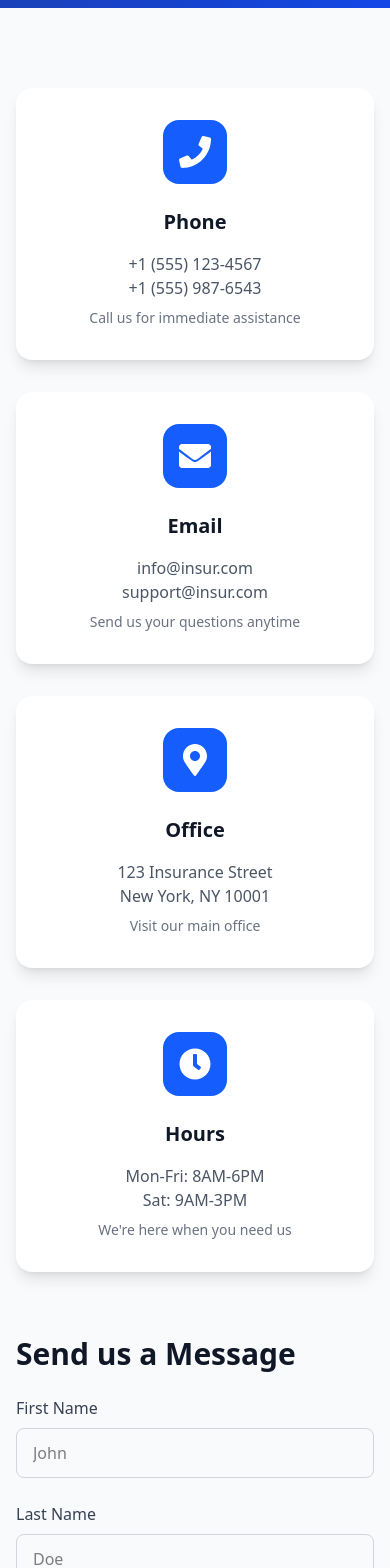
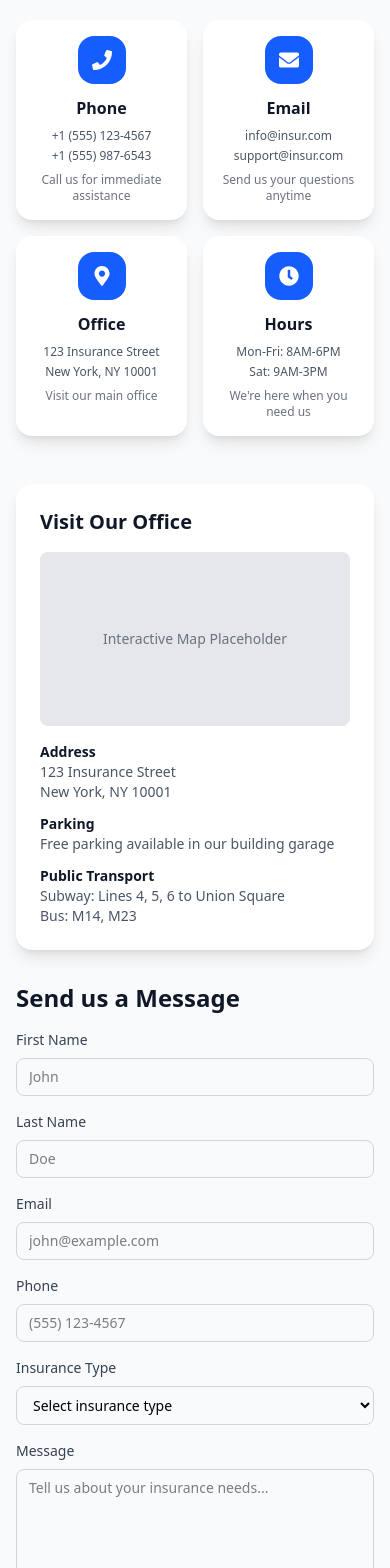
Before and after one commit to G-Bryan237/insurance-service, a Next.js app: page /contact in a window 390 px wide. Shown: the part 420-1988 px from the top of the page. Built offline with nearby package versions, Linux system fonts and the light colour scheme.

Commit message:
contact  page mobile view

```diff
--- a/app/contact/page.tsx
+++ b/app/contact/page.tsx
@@ -35,13 +35,13 @@ export default function ContactPage() {
       <Navigation />
 
       {/* Hero Section */}
-      <section className="bg-gradient-to-br from-blue-900 to-blue-700 text-white py-20">
+      <section className="bg-gradient-to-br from-blue-900 to-blue-700 text-white py-16 sm:py-20">
         <div className="container mx-auto px-4 max-w-7xl">
           <div className="text-center">
-            <h1 className="text-5xl lg:text-6xl font-bold mb-6">
+            <h1 className="text-3xl sm:text-4xl lg:text-5xl xl:text-6xl font-bold mb-4 sm:mb-6">
               Contact Us
             </h1>
-            <p className="text-xl text-blue-100 max-w-3xl mx-auto">
+            <p className="text-lg sm:text-xl text-blue-100 max-w-3xl mx-auto px-2">
               Get in touch with our insurance experts. We're here to help you find the perfect coverage for your needs.
             </p>
           </div>
@@ -49,86 +49,89 @@ export default function ContactPage() {
       </section>
 
       {/* Contact Info Section */}
-      <section className="py-20 bg-gray-50">
+      <section className="py-16 sm:py-20 bg-gray-50">
         <div className="container mx-auto px-4 max-w-7xl">
-          <div className="grid md:grid-cols-2 lg:grid-cols-4 gap-8 mb-16">
+          {/* Contact Cards Grid - Mobile Optimized */}
+          <div className="grid grid-cols-2 sm:grid-cols-2 lg:grid-cols-4 gap-4 sm:gap-6 lg:gap-8 mb-12 sm:mb-16">
             {contactInfo.map((info, index) => (
-              <div key={index} className="bg-white rounded-2xl p-8 shadow-lg text-center hover:shadow-xl transition-shadow">
-                <div className="w-16 h-16 bg-blue-600 text-white rounded-2xl flex items-center justify-center mx-auto mb-6">
-                  <info.icon className="w-8 h-8" />
+              <div key={index} className="bg-white rounded-2xl p-4 sm:p-6 lg:p-8 shadow-lg text-center hover:shadow-xl transition-shadow">
+                <div className="w-12 h-12 sm:w-14 sm:h-14 lg:w-16 lg:h-16 bg-blue-600 text-white rounded-2xl flex items-center justify-center mx-auto mb-3 sm:mb-4 lg:mb-6">
+                  <info.icon className="w-5 h-5 sm:w-6 sm:h-6 lg:w-8 lg:h-8" />
                 </div>
-                <h3 className="text-xl font-bold text-gray-900 mb-4">
+                <h3 className="text-base sm:text-lg lg:text-xl font-bold text-gray-900 mb-2 sm:mb-3 lg:mb-4">
                   {info.title}
                 </h3>
-                {info.details.map((detail, idx) => (
-                  <p key={idx} className="text-gray-600 font-medium">
-                    {detail}
-                  </p>
-                ))}
-                <p className="text-gray-500 text-sm mt-2">
+                <div className="space-y-1">
+                  {info.details.map((detail, idx) => (
+                    <p key={idx} className="text-xs sm:text-sm lg:text-base text-gray-600 font-medium">
+                      {detail}
+                    </p>
+                  ))}
+                </div>
+                <p className="text-xs sm:text-sm text-gray-500 mt-2">
                   {info.description}
                 </p>
               </div>
             ))}
           </div>
 
-          {/* Contact Form */}
-          <div className="grid lg:grid-cols-2 gap-12">
-            <div>
-              <h2 className="text-3xl font-bold text-gray-900 mb-6">
+          {/* Contact Form and Office Info Grid - Mobile Optimized */}
+          <div className="grid grid-cols-1 lg:grid-cols-2 gap-8 lg:gap-12">
+            <div className="order-2 lg:order-1">
+              <h2 className="text-2xl sm:text-3xl font-bold text-gray-900 mb-4 sm:mb-6">
                 Send us a Message
               </h2>
-              <form className="space-y-6">
-                <div className="grid md:grid-cols-2 gap-6">
+              <form className="space-y-4 sm:space-y-6">
+                <div className="grid grid-cols-1 sm:grid-cols-2 gap-4 sm:gap-6">
                   <div>
-                    <label className="block text-gray-700 font-medium mb-2">
+                    <label className="block text-gray-700 font-medium mb-2 text-sm sm:text-base">
                       First Name
                     </label>
                     <input
                       type="text"
-                      className="w-full px-4 py-3 border border-gray-300 rounded-lg focus:outline-none focus:border-blue-500"
+                      className="w-full px-3 sm:px-4 py-2 sm:py-3 border border-gray-300 rounded-lg focus:outline-none focus:border-blue-500 text-sm sm:text-base"
                       placeholder="John"
                     />
                   </div>
                   <div>
-                    <label className="block text-gray-700 font-medium mb-2">
+                    <label className="block text-gray-700 font-medium mb-2 text-sm sm:text-base">
                       Last Name
                     </label>
                     <input
                       type="text"
-                      className="w-full px-4 py-3 border border-gray-300 rounded-lg focus:outline-none focus:border-blue-500"
+                      className="w-full px-3 sm:px-4 py-2 sm:py-3 border border-gray-300 rounded-lg focus:outline-none focus:border-blue-500 text-sm sm:text-base"
                       placeholder="Doe"
                     />
                   </div>
                 </div>
 
                 <div>
-                  <label className="block text-gray-700 font-medium mb-2">
+                  <label className="block text-gray-700 font-medium mb-2 text-sm sm:text-base">
                     Email
                   </label>
                   <input
                     type="email"
-                    className="w-full px-4 py-3 border border-gray-300 rounded-lg focus:outline-none focus:border-blue-500"
+                    className="w-full px-3 sm:px-4 py-2 sm:py-3 border border-gray-300 rounded-lg focus:outline-none focus:border-blue-500 text-sm sm:text-base"
                     placeholder="john@example.com"
                   />
                 </div>
 
                 <div>
-                  <label className="block text-gray-700 font-medium mb-2">
+                  <label className="block text-gray-700 font-medium mb-2 text-sm sm:text-base">
                     Phone
                   </label>
                   <input
                     type="tel"
-                    className="w-full px-4 py-3 border border-gray-300 rounded-lg focus:outline-none focus:border-blue-500"
+                    className="w-full px-3 sm:px-4 py-2 sm:py-3 border border-gray-300 rounded-lg focus:outline-none focus:border-blue-500 text-sm sm:text-base"
                     placeholder="(555) 123-4567"
                   />
                 </div>
 
                 <div>
-                  <label className="block text-gray-700 font-medium mb-2">
+                  <label className="block text-gray-700 font-medium mb-2 text-sm sm:text-base">
                     Insurance Type
                   </label>
-                  <select className="w-full px-4 py-3 border border-gray-300 rounded-lg focus:outline-none focus:border-blue-500">
+                  <select className="w-full px-3 sm:px-4 py-2 sm:py-3 border border-gray-300 rounded-lg focus:outline-none focus:border-blue-500 text-sm sm:text-base">
                     <option>Select insurance type</option>
                     <option>Auto Insurance</option>
                     <option>Home Insurance</option>
@@ -140,42 +143,42 @@ export default function ContactPage() {
                 </div>
 
                 <div>
-                  <label className="block text-gray-700 font-medium mb-2">
+                  <label className="block text-gray-700 font-medium mb-2 text-sm sm:text-base">
                     Message
                   </label>
                   <textarea
-                    rows={6}
-                    className="w-full px-4 py-3 border border-gray-300 rounded-lg focus:outline-none focus:border-blue-500"
+                    rows={5}
+                    className="w-full px-3 sm:px-4 py-2 sm:py-3 border border-gray-300 rounded-lg focus:outline-none focus:border-blue-500 text-sm sm:text-base resize-none"
                     placeholder="Tell us about your insurance needs..."
                   ></textarea>
                 </div>
 
-                <button className="w-full bg-blue-600 text-white py-3 rounded-lg font-semibold hover:bg-blue-700 transition-colors">
+                <button className="w-full bg-blue-600 text-white py-3 rounded-lg font-semibold hover:bg-blue-700 transition-colors text-sm sm:text-base">
                   Send Message
                 </button>
               </form>
             </div>
 
-            {/* Map/Additional Info */}
-            <div className="bg-white rounded-2xl p-8 shadow-lg">
-              <h3 className="text-2xl font-bold text-gray-900 mb-6">
+            {/* Office Visit Info - Mobile Optimized */}
+            <div className="bg-white rounded-2xl p-6 sm:p-8 shadow-lg order-1 lg:order-2">
+              <h3 className="text-xl sm:text-2xl font-bold text-gray-900 mb-4 sm:mb-6">
                 Visit Our Office
               </h3>
-              <div className="aspect-video bg-gray-200 rounded-lg mb-6 flex items-center justify-center">
-                <p className="text-gray-500">Interactive Map Placeholder</p>
+              <div className="aspect-video bg-gray-200 rounded-lg mb-4 sm:mb-6 flex items-center justify-center">
+                <p className="text-gray-500 text-sm sm:text-base">Interactive Map Placeholder</p>
               </div>
-              <div className="space-y-4">
+              <div className="space-y-3 sm:space-y-4">
                 <div>
-                  <h4 className="font-semibold text-gray-900">Address</h4>
-                  <p className="text-gray-600">123 Insurance Street<br />New York, NY 10001</p>
+                  <h4 className="font-semibold text-gray-900 text-sm sm:text-base">Address</h4>
+                  <p className="text-gray-600 text-sm sm:text-base">123 Insurance Street<br />New York, NY 10001</p>
                 </div>
                 <div>
-                  <h4 className="font-semibold text-gray-900">Parking</h4>
-                  <p className="text-gray-600">Free parking available in our building garage</p>
+                  <h4 className="font-semibold text-gray-900 text-sm sm:text-base">Parking</h4>
+                  <p className="text-gray-600 text-sm sm:text-base">Free parking available in our building garage</p>
                 </div>
                 <div>
-                  <h4 className="font-semibold text-gray-900">Public Transport</h4>
-                  <p className="text-gray-600">Subway: Lines 4, 5, 6 to Union Square<br />Bus: M14, M23</p>
+                  <h4 className="font-semibold text-gray-900 text-sm sm:text-base">Public Transport</h4>
+                  <p className="text-gray-600 text-sm sm:text-base">Subway: Lines 4, 5, 6 to Union Square<br />Bus: M14, M23</p>
                 </div>
               </div>
             </div>
```
